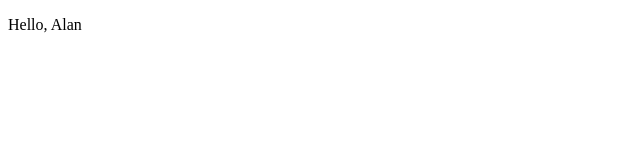
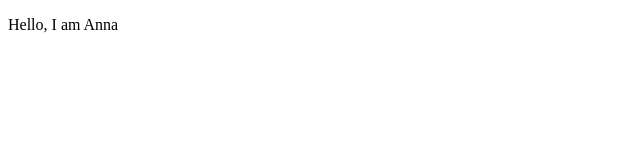
Before and after one commit to anna-maria-8/Myfirsthtmldoc, a plain HTML site: page index.html in a window 1280 px wide. Shown: the full height of the page, 0-640 px from the left. Drawn offline with Linux system fonts and the light colour scheme.

Commit message:
Update index.html

```diff
--- a/index.html
+++ b/index.html
@@ -4,6 +4,6 @@
         <title>First HTML</title>
     </head>
     <body>
-        <p>Hello, Alan</p>
+        <p>Hello, I am Anna</p>
     </body>
 </html>
```
